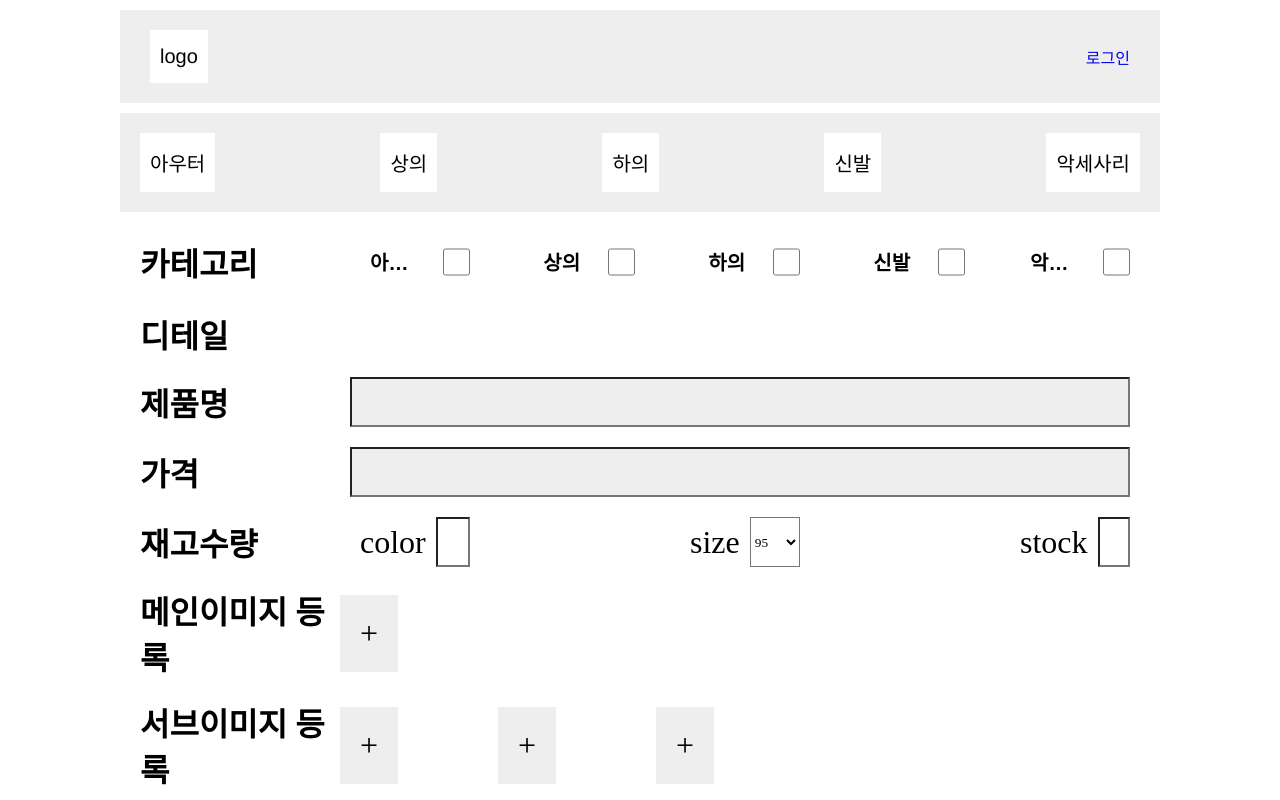
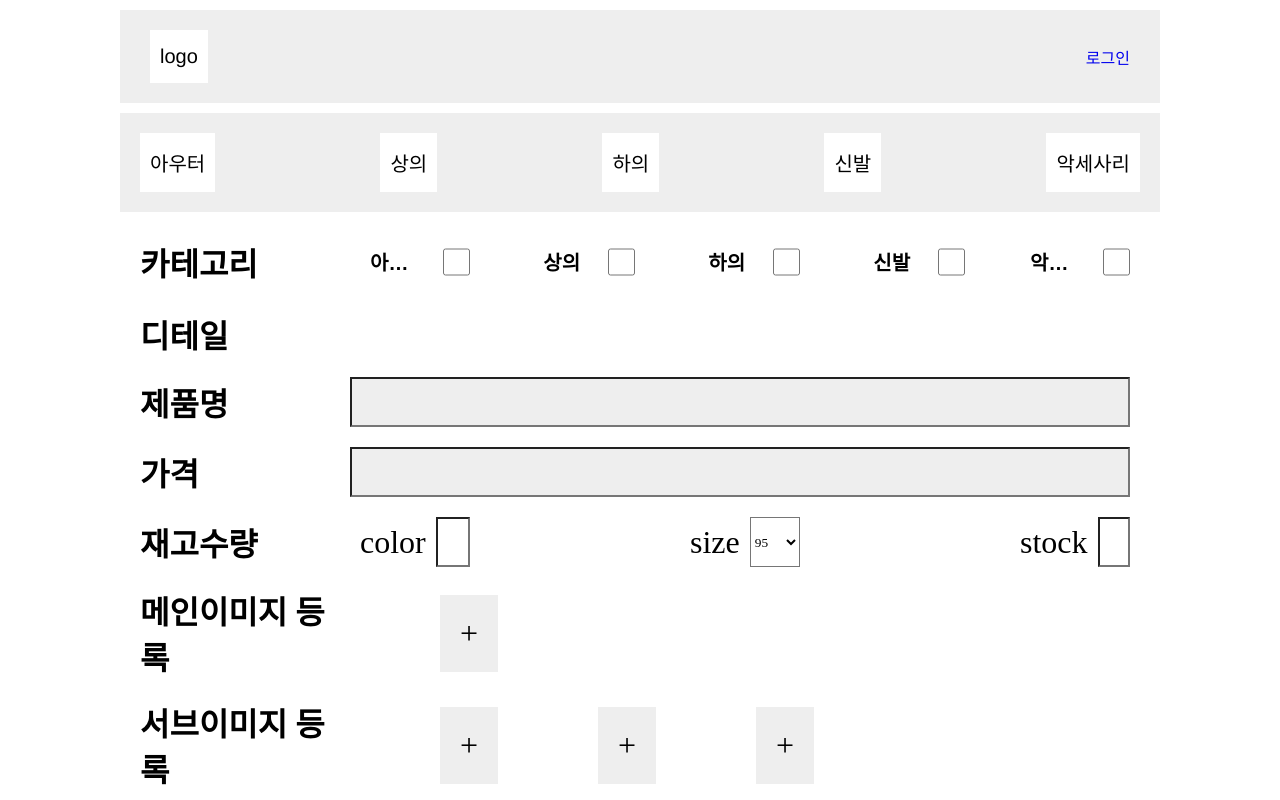
Before and after one commit to Lee-chansu/shoppingMall, a React (Create React App) app: page /productList/add in a window 1280 px wide. Shown: the top 800 px of the page. Built offline with nearby package versions, Linux system fonts and the light colour scheme; a web font is replaced by a local one.

Commit message:
subImage component만들는 중

```diff
--- /dev/null
+++ b/src/components/subImgPreview.js
@@ -0,0 +1,42 @@
+import { useRef, useState } from "react";
+
+export const SubImagePreview = ({ index }) => {
+  const [subImageFile, setSubImageFile] = useState("");
+  let [subImageIdCount, setSubImageIdCount] = useState(0);
+  let [subImageCount, setSubImageCount] = useState(0);
+  const subImgRef = useRef();
+
+  const previewImage = () => {
+    const file = subImgRef.current.files[0];
+    const reader = new FileReader();
+    reader.readAsDataURL(file);
+    reader.onloadend = () => {
+      setSubImageFile(reader.result);
+    };
+  };
+
+  return (
+    <>
+      <label for="subImage">
+        <div className="addImg">+</div>
+      </label>
+      <img
+        style={!subImageFile ? { display: "none" } : { display: "block" }}
+        className="previewImg main"
+        src={subImageFile}
+        alt="상품 이미지"
+      />
+      {Array.from({ length: subImageCount }).map((el, index) => {
+        return (
+          <input
+            id="subImage"
+            type="file"
+            name="subImage"
+            onChange={previewImage}
+            ref={subImageFile}
+          />
+        );
+      })}
+    </>
+  );
+};
--- a/src/css/productAdd.css
+++ b/src/css/productAdd.css
@@ -75,7 +75,7 @@
   margin-left: 100px;
   background-color: #eee;
 }
-.productAdd .inner .wrap.img .boxWrap .addImg.firstImg {
+.productAdd .inner .wrap.img .boxWrap .addImg.1 {
   margin-left: 0;
 }
 .productAdd .inner .wrap.img .addImg:hover {
--- a/src/routes/productAddPage.js
+++ b/src/routes/productAddPage.js
@@ -4,6 +4,7 @@ import "../css/productAdd.css";
 //컴포넌트
 import { Nav } from "../components/nav";
 import { Link } from "react-router-dom";
+import { SubImagePreview } from "../components/subImgPreview";
 
 export const ProductAdd = () => {
   const category = ["아우터", "상의", "하의", "신발", "악세사리"];
@@ -14,6 +15,8 @@ export const ProductAdd = () => {
 
   const [mainImageFile, setMainImageFile] = useState("");
   const mainImgRef = useRef();
+
+  const subImageCount = [0, 1, 2];
 
   const previewMainImg = () => {
     const file = mainImgRef.current.files[0];
@@ -26,7 +29,6 @@ export const ProductAdd = () => {
 
   const checkOnlyOne = (checkThis) => {
     setCheckCategory(checkThis.name);
-    console.log(checkCategory);
     const checkBox = document.getElementsByClassName("checkBox");
     for (let ch of checkBox) {
       if (ch !== checkThis) {
@@ -121,7 +123,7 @@ export const ProductAdd = () => {
             <h2 className="title">메인이미지 등록</h2>
             <div className="boxWrap">
               <label for="mainImage">
-                <div className="addImg firstImg">+</div>
+                <div className="addImg 1">+</div>
               </label>
               <img
                 style={
@@ -143,19 +145,11 @@ export const ProductAdd = () => {
           <div className="wrap img">
             <h2 className="title">서브이미지 등록</h2>
             <div className="boxWrap">
-              <label for="subImage1">
-                <div className="addImg firstImg">+</div>
-              </label>
-              <input id="subImage1" type="file" name="subImage1" />
-
-              <label for="subImage2">
-                <div className="addImg">+</div>
-              </label>
-              <input id="subImage2" type="file" name="subImage2" />
-              <label for="subImage3">
-                <div className="addImg">+</div>
-              </label>
-              <input id="subImage3" type="file" name="subImage3" />
+              {subImageCount.map((el, index) => {
+                return (
+                  <SubImagePreview key={el} index={index}></SubImagePreview>
+                );
+              })}
             </div>
           </div>
           <div className="wrap description">
```
Also changed, not shown: src/components/previewImg.js (deleted, +0 -9 lines).
